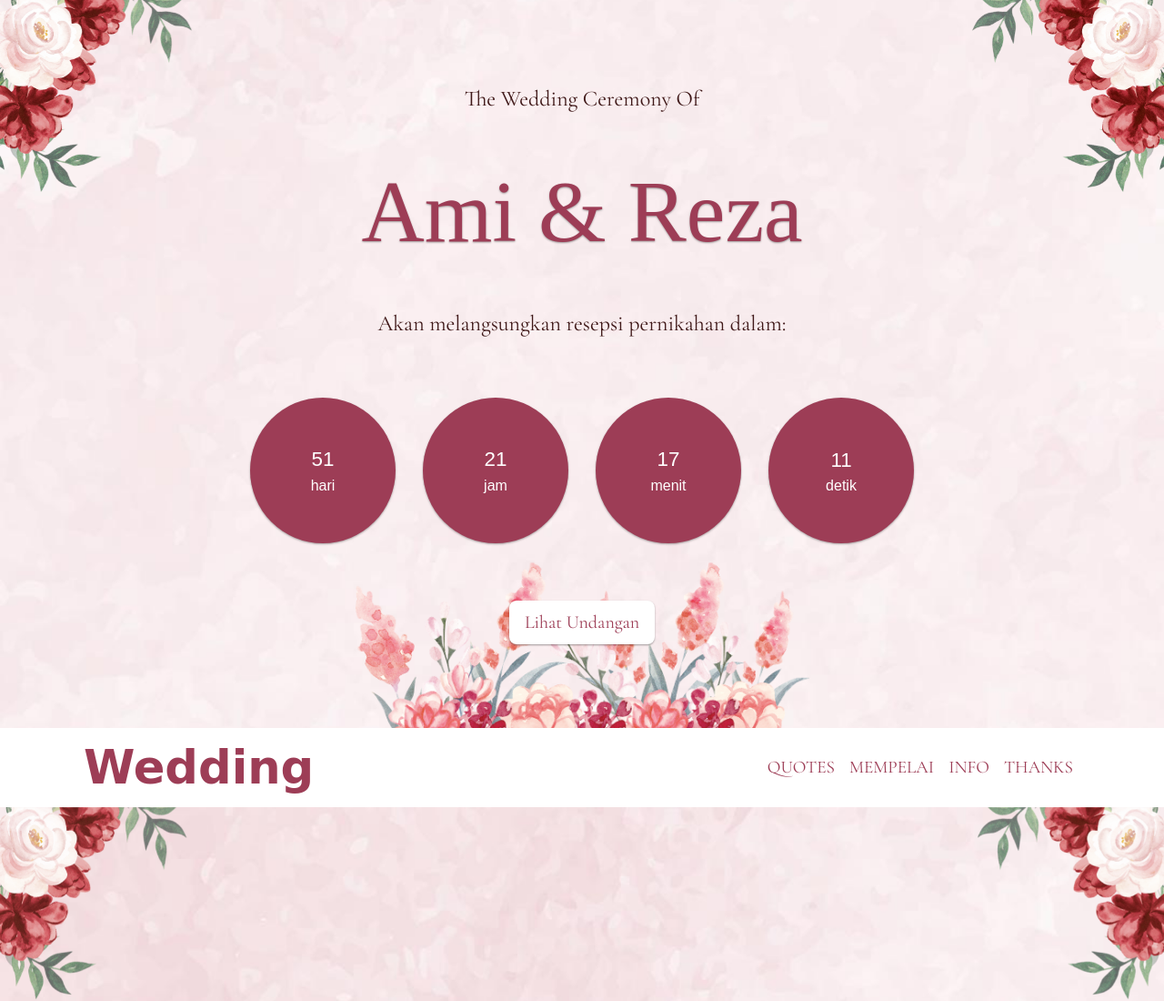
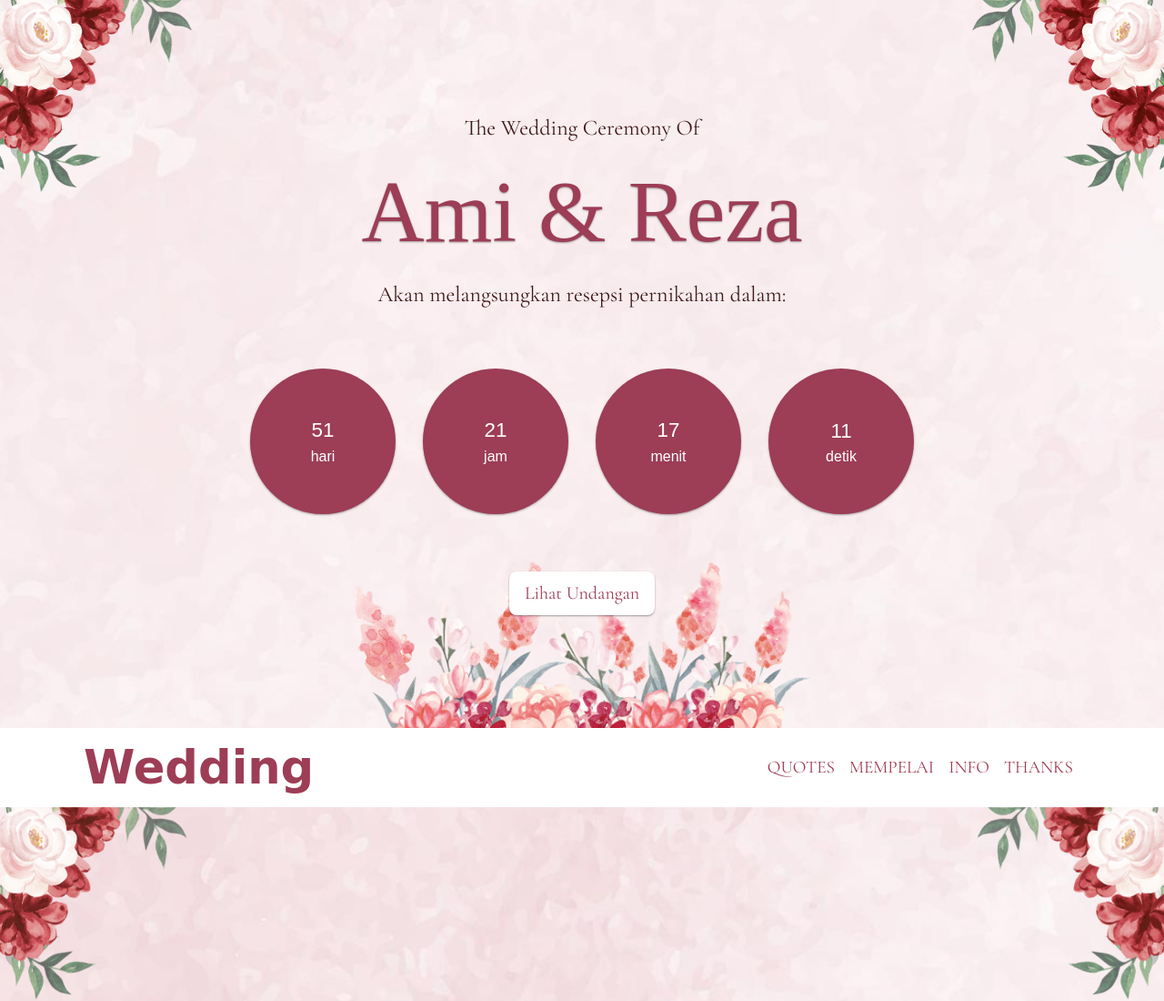
Before and after one commit to afrihamzah/Wedding-Ami-dan-Reza, a plain HTML site: page index.html in a window 1280 px wide. Shown: the top 1100 px of the page at 91% size. Drawn offline with nearby package versions, Linux system fonts and the light colour scheme; a web font is replaced by a local one.

Commit message:
benerin size hero

```diff
--- a/index.html
+++ b/index.html
@@ -70,7 +70,7 @@
         data-aos-easing="ease-out"
       >
         <p>The Wedding Ceremony Of</p>
-        <h1 class="mt-5 mb-5">Ami & Reza</h1>
+        <h1 class="mb-3">Ami & Reza</h1>
         <p>Akan melangsungkan resepsi pernikahan dalam:</p>
         <div class="simply-countdown mt-5"></div>
         <a href="#quotes" class="btn btn-lg mt-5" onClick="enablescroll()"
--- a/style.css
+++ b/style.css
@@ -19,6 +19,7 @@ body {
   width: 100%;
   height: 100%;
   position: relative;
+  box-sizing: border-box;
 }
 
 .hero h1 {
```
